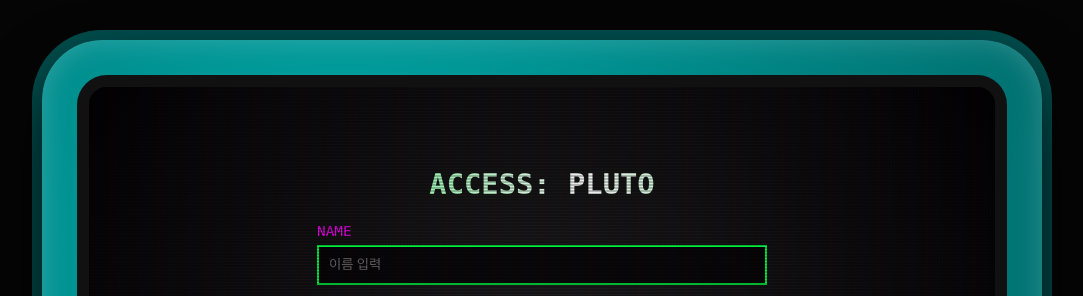
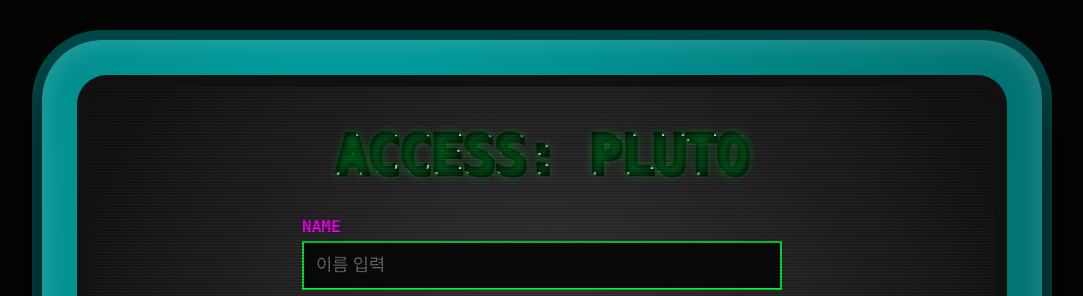
Before and after one commit to Pluto1080/pluto-signal, a Flask app: page / in a window 1280 px wide. Shown: the top 296 px of the page, without its empty margins (98-1181 px from the left). Run offline with Flask 3, Linux system fonts and the light colour scheme; some web fonts are replaced.

Commit message:
Update index.html

```diff
--- a/templates/index.html
+++ b/templates/index.html
@@ -115,16 +116,27 @@
         }
         .screen.active { opacity: 1; pointer-events: auto; z-index: 10; }
 
+        /* [수정] 훨씬 굵고 거대한 타이틀 폰트 */
         h1.shiny-title {
-            font-size: 1.8rem; text-align: center; margin-bottom: 20px;
-            background: linear-gradient(90deg, #00ff41, #ffffff, #00ff41);
-            background-size: 200% auto;
-            color: transparent; -webkit-background-clip: text; background-clip: text;
-            animation: shine 3s linear infinite;
+            font-size: 3.5rem; /* 크기 대폭 상향 */
+            font-weight: 900; /* 최대 두께 */
+            text-align: center;
+            margin-bottom: 30px;
+            background: linear-gradient(180deg, #00ff41 0%, #ffffff 50%, #00ff41 100%);
+            background-size: auto 200%;
+            color: transparent;
+            -webkit-background-clip: text;
+            background-clip: text;
+            letter-spacing: -2px;
+            /* 굵어 보이게 하기 위한 텍스트 그림자 겹치기 */
+            text-shadow:
+                0 0 10px rgba(0, 255, 65, 0.5),
+                2px 2px 0px #000,
+                -2px -2px 0px #000;
+            animation: shine-v 3s linear infinite;
         }
-        @keyframes shine { to { background-position: 200% center; } }
+        @keyframes shine-v { to { background-position: center 200%; } }
 
-        /* [요구사항] 픽셀 별똥별 - 화면 전체를 느리게 가로지름 */
         .star {
             position: absolute;
             background: #FFD700;
@@ -142,30 +154,31 @@
         }
 
         input, select {
-            background: rgba(0,0,0,0.7); border: 2px solid #00ff41; color: #00ff41;
-            padding: 10px; width: 100%; font-family: 'DungGeunMo'; margin-top: 5px; outline: none;
+            background: rgba(0,0,0,0.8); border: 2px solid #00ff41; color: #00ff41;
+            padding: 12px; width: 100%; font-family: 'DungGeunMo'; margin-top: 5px; outline: none;
+            font-size: 1.1rem;
         }
-        .input-group label { color: #ff00ff; font-size: 0.9rem; }
+        .input-group label { color: #ff00ff; font-size: 1rem; font-weight: bold; }
 
         button.cyber-btn {
-            background: #00ff41; color: #000; border: 4px solid #008f11; padding: 15px; width: 100%;
-            font-family: 'DungGeunMo'; font-weight: bold; font-size: 1.1rem; cursor: pointer;
-            box-shadow: 4px 4px 0 #004411; margin-top: 15px;
+            background: #00ff41; color: #000; border: 4px solid #008f11; padding: 18px; width: 100%;
+            font-family: 'DungGeunMo'; font-weight: 900; font-size: 1.4rem; cursor: pointer;
+            box-shadow: 4px 4px 0 #004411; margin-top: 20px;
         }
         button.cyber-btn:hover { background: #ff00ff; border-color: #aa00aa; box-shadow: 4px 4px 0 #550055; color: #fff; }
 
-        #map { height: 150px; width: 100%; border: 3px solid #00ff41; margin-top: 5px; filter: invert(100%) hue-rotate(180deg); }
+        #map { height: 180px; width: 100%; border: 3px solid #00ff41; margin-top: 5px; filter: invert(100%) hue-rotate(180deg) brightness(1.2); }
 
         #loading-text {
-            font-size: 1.5rem; color: #FFD700; text-shadow: 0 0 10px #FFD700;
-            text-align: center;
+            font-size: 2rem; color: #FFD700; text-shadow: 0 0 15px #FFD700;
+            text-align: center; font-weight: 900;
             animation: blink 0.8s steps(2) infinite;
         }
         @keyframes blink { to { visibility: hidden; } }
 
-        .result-box { border: 3px solid #00ff41; padding: 15px; background: rgba(0,0,0,0.8); margin-bottom: 15px; width: 100%; }
-        .result-box h2 { font-size: 1rem; color: #ff00ff; border-bottom: 1px solid #00ff41; margin-bottom: 10px; margin-top:0; }
-        .result-content { font-size: 0.95rem; line-height: 1.6; color: #00ff41; }
+        .result-box { border: 3px solid #00ff41; padding: 15px; background: rgba(0,0,0,0.85); margin-bottom: 15px; width: 100%; }
+        .result-box h2 { font-size: 1.1rem; color: #ff00ff; border-bottom: 1px solid #00ff41; margin-bottom: 10px; margin-top:0; font-weight: 900; }
+        .result-content { font-size: 1rem; line-height: 1.7; color: #00ff41; }
 
         .button-grid { display: grid; grid-template-columns: 1fr 1fr; gap: 15px; width: 100%; }
         .hidden-btn { display: none !important; }
@@ -179,19 +192,19 @@
             <div class="screen-content">
 
                 <section id="screen-input" class="screen active">
-                    <div style="width:100%; max-width:450px;">
+                    <div style="width:100%; max-width:480px;">
                         <h1 class="shiny-title">ACCESS: PLUTO</h1>
-                        <div class="input-group" style="margin-bottom:10px;">
+                        <div class="input-group" style="margin-bottom:12px;">
                             <label>NAME</label>
                             <input type="text" id="userName" placeholder="이름 입력">
                         </div>
-                        <div style="display: flex; gap: 10px; margin-bottom:10px;">
+                        <div style="display: flex; gap: 10px; margin-bottom:12px;">
                             <div style="flex: 1;"><label>DATE</label><input type="date" id="birthDate" max="9999-12-31"></div>
                             <div style="flex: 1;"><label>TIME</label><input type="time" id="birthTime" lang="en-GB"></div>
                         </div>
-                        <div style="display: flex; align-items: center; margin-bottom: 10px;">
-                            <input type="checkbox" id="timeUnknown" onchange="toggleTimeInput()" style="width:18px; height:18px; margin-right:8px;">
-                            <label for="timeUnknown" style="color:#00ff41; font-size:0.8rem;">시간 모름</label>
+                        <div style="display: flex; align-items: center; margin-bottom: 12px;">
+                            <input type="checkbox" id="timeUnknown" onchange="toggleTimeInput()" style="width:20px; height:20px; margin-right:8px;">
+                            <label for="timeUnknown" style="color:#00ff41; font-size:0.9rem;">시간 모름</label>
                         </div>
                         <div class="input-group"><label>LOCATION</label><div id="map"></div></div>
                         <button class="cyber-btn" onclick="startAnalysis()">INITIATE_SEQUENCE</button>
@@ -299,12 +311,12 @@
             for(let i=0; i<30; i++) {
                 let star = document.createElement('div');
                 star.className = 'star';
-                const size = Math.floor(Math.random() * 9) + 2; // 다양한 크기
+                const size = Math.floor(Math.random() * 9) + 2;
                 star.style.width = `${size}px`;
                 star.style.height = `${size}px`;
                 star.style.left = `${Math.random() * 120 - 40}vw`;
                 star.style.top = `${Math.random() * 120 - 40}vh`;
-                const duration = Math.random() * 7 + 5; // 천천히
+                const duration = Math.random() * 7 + 5;
                 star.style.animationDuration = `${duration}s`;
                 star.style.animationDelay = `${Math.random() * 5}s`;
                 screen.appendChild(star);
@@ -361,14 +372,14 @@
             const t = document.getElementById('fortune-title'), st = document.getElementById('fortune-sub-title'), c = document.getElementById('res-fortune-content'), b = document.getElementById('fortune-box');
 
             if (type === 'love') {
-                t.innerText = "2026_LOVE_FORTUNE"; st.innerText = "[♥] RELATIONSHIP_LOG"; c.innerText = globalData.fortune_2026.love; b.style.borderColor = "#ff00ff"; st.style.color = "#ff00ff";
+                t.innerText = "2026_LOVE"; st.innerText = "[♥] RELATIONSHIP_LOG"; c.innerText = globalData.fortune_2026.love; b.style.borderColor = "#ff00ff"; st.style.color = "#ff00ff";
             } else if (type === 'money') {
-                t.innerText = "2026_MONEY_FORTUNE"; st.innerText = "[$] WEALTH_STATUS"; c.innerText = globalData.fortune_2026.money; b.style.borderColor = "#ffd700"; st.style.color = "#ffd700";
+                t.innerText = "2026_MONEY"; st.innerText = "[$] WEALTH_STATUS"; c.innerText = globalData.fortune_2026.money; b.style.borderColor = "#ffd700"; st.style.color = "#ffd700";
             } else if (type === 'career') {
-                t.innerText = "2026_CAREER_FORTUNE"; st.innerText = "[!] CAREER_UPDATE"; c.innerText = globalData.fortune_2026.career; b.style.borderColor = "#00ffff"; st.style.color = "#00ffff";
+                t.innerText = "2026_CAREER"; st.innerText = "[!] CAREER_UPDATE"; c.innerText = globalData.fortune_2026.career; b.style.borderColor = "#00ffff"; st.style.color = "#00ffff";
             } else if(type === 'monthly') {
                 const currentMonth = globalData.current_month || "CURRENT";
-                t.innerText = `${currentMonth}_LOG`; st.innerText = "[*] DYNAMIC_MONTHLY_FORTUNE"; c.innerText = globalData.fortune_2026.monthly; b.style.borderColor = "#fff"; st.style.color = "#fff";
+                t.innerText = `${currentMonth}_LOG`; st.innerText = "[*] MONTHLY_ORBIT"; c.innerText = globalData.fortune_2026.monthly; b.style.borderColor = "#fff"; st.style.color = "#fff";
             }
             switchScreen('screen-fortune-detail');
         }
```
Also changed, not shown: other parts of templates/index.html (+36 -37 lines).
